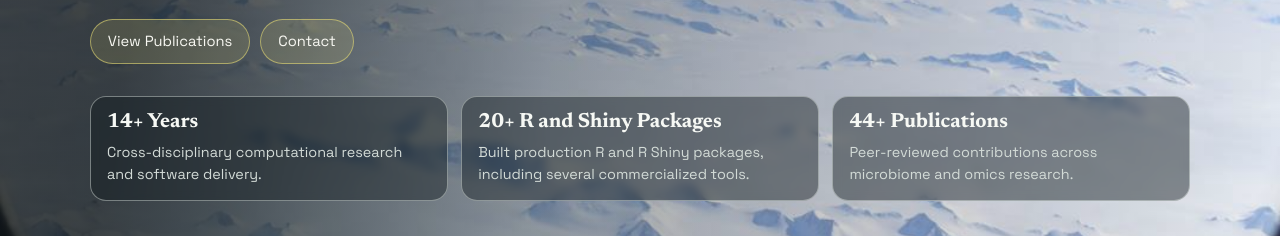
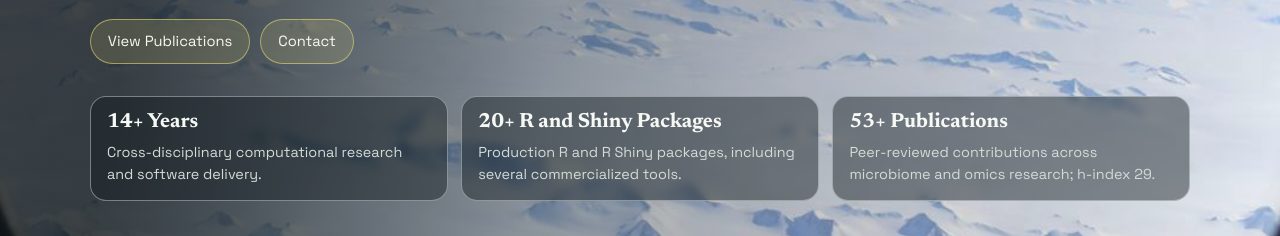
Before and after one commit to darcyj/jldarcy.com, a plain HTML site: page index.html in a window 1280 px wide. Shown: the part 444-680 px from the top of the page. Drawn offline with Linux system fonts and the light colour scheme; no server answers.

Commit message:
update pubs

```diff
--- a/index.html
+++ b/index.html
@@ -72,11 +72,11 @@
         </article>
         <article>
           <h3>20+ R and Shiny Packages</h3>
-          <p>Built production R and R Shiny packages, including several commercialized tools.</p>
+          <p>Production R and R Shiny packages, including several commercialized tools.</p>
         </article>
         <article>
-          <h3>44+ Publications</h3>
-          <p>Peer-reviewed contributions across microbiome and omics research.</p>
+          <h3>53+ Publications</h3>
+          <p>Peer-reviewed contributions across microbiome and omics research; h-index 29.</p>
         </article>
       </div>
     </section>
```
